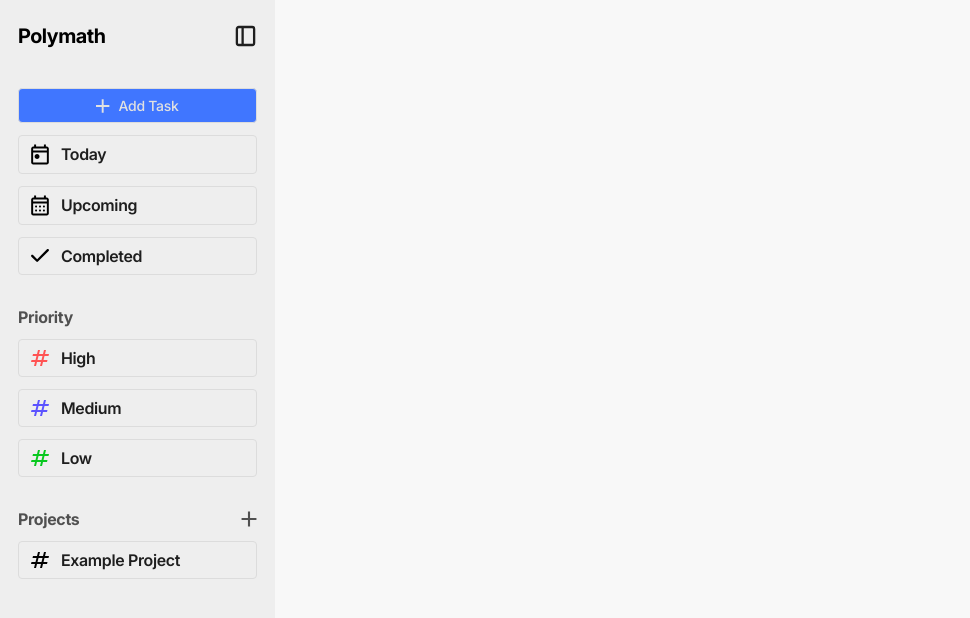
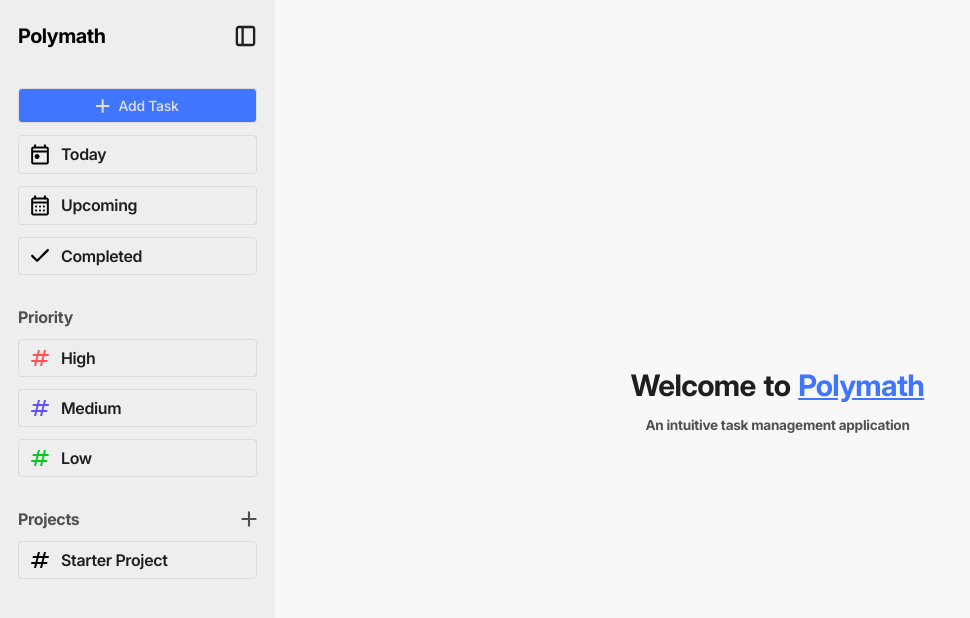
Before and after one commit to whatisaProCoder/odin-task-management-app, a website built with webpack: page src/template.html in a window 1280 px wide. Shown: the whole page, without its empty margins (0-970 px from the left). Built offline with nearby package versions, Linux system fonts and the light colour scheme; what smooth-scrollbar would draw is missing.

Commit message:
add task ui done

```diff
--- a/src/index.js
+++ b/src/index.js
@@ -3,6 +3,8 @@ import setupScrollbars from "./js/ui/scrollbar";
 import initialiseSidebar from "./js/ui/sidebar";
 import Task from "./js/core/taskClass";
 import "./styles.css";
+import createWelcomePage from "./js/ui/welcome_page";
+import initialiseAddTaskDialogBox from "./js/ui/add_task_dialog";
 
 console.log("Application initialised!");
 
@@ -24,6 +26,10 @@ const taskManager = new TaskManager();
 //     false
 // ));
 
+initialiseAddTaskDialogBox();
+
 initialiseSidebar();
 
+createWelcomePage();
+
 setupScrollbars();
--- a/src/js/core/taskManager.js
+++ b/src/js/core/taskManager.js
@@ -130,7 +130,7 @@ export default class TaskManager {
     getDummyData() {
         return [{
             projectID: generateID(),
-            projectName: "Example Project",
+            projectName: "Starter Project",
             tasks: [
                 {
                     taskID: generateID(),
--- /dev/null
+++ b/src/js/ui/add_task_dialog.js
@@ -0,0 +1,89 @@
+import accentAlarmIcon from "../../icons/accent_alarm_icon.svg";
+import notesIcon from "../../icons/notes_icon.svg";
+import priorityIcon from "../../icons/priority_icon.svg";
+import menuCloseIcon from "../../icons/menu_close_icon.svg";
+import TaskManager from "../core/taskManager";
+
+const taskManager = new TaskManager();
+
+export default function initialiseAddTaskDialogBox() {
+    const addTaskDialogBox = document.createElement("div");
+    addTaskDialogBox.innerHTML = /* html */ `
+                    <dialog class="add-task-dialog-box" closeby="any">
+                <div class="container">
+                    <div class="dialog-header">
+                        Add Task
+                        <img class="menu-close-button" src="${menuCloseIcon}" alt="Project Menu">
+                    </div>
+                    <div class="input-field-label">Project</div>
+                    <select type="text" id="select-project" class="input-field">
+                    </select>
+                    <div class="input-field-label">Title</div>
+                    <input type="text" id="title-field" class="input-field">
+                    <div class="input-field-label">Description</div>
+                    <textarea id="description-field" class="input-field"></textarea>
+                    <div class="icon-label-container">
+                        <img src="${accentAlarmIcon}">
+                        <div class="input-field-label">Add due date and time</div>
+                    </div>
+                    <input type="datetime-local" id="due-date-field" class="input-field" style="padding-right: 0.375rem;">
+                    <div class="icon-label-container">
+                        <img src="${priorityIcon}">
+                        <div class="input-field-label">Priority</div>
+                    </div>
+                    <select type="text" id="select-priority" class="input-field">
+                        <option value="" disabled selected hidden>Select Level</option>
+                        <option value="high">High</option>
+                        <option value="medium">Medium</option>
+                        <option value="low">Low</option>
+                    </select>
+                    <div class="icon-label-container">
+                        <img src="${notesIcon}">
+                        <div class="input-field-label">Notes</div>
+                    </div>
+                    <textarea id="notes-field" class="input-field"></textarea>
+                    <div class="button-group">
+                        <div class="submit-button">Save</div>
+                    </div>
+                </div>
+            </dialog>
+    `;
+
+    document.body.append(addTaskDialogBox);
+}
+
+export function handleAddTaskDialogBox(triggerElementClass) {
+    const addTaskDialogBox = document.querySelector(".add-task-dialog-box");
+    const trigger = document.querySelector(triggerElementClass);
+
+    trigger.addEventListener("click", (event) => {
+        console.log(event.target);
+        addTaskDialogBox.showModal();
+    })
+
+    const closeButton = addTaskDialogBox.querySelector(".menu-close-button");
+    closeButton.addEventListener("click", (event) => {
+        console.log(event.target);
+        addTaskDialogBox.close();
+    })
+
+    const getProjectOptions = () => {
+        const container = document.createElement("div");
+        const projects = taskManager.getAllProjects();
+        for (const project of projects) {
+            const option = document.createElement("option");
+            option.value = project.projectID;
+            option.textContent = project.projectName;
+            container.append(option);
+        }
+        return container.innerHTML;
+    }
+
+    const selectProjectInputField = document.querySelector("#select-project");
+    selectProjectInputField.innerHTML = /* html */ `
+        <option value="" disabled selected hidden>Select Project</option>
+        ${getProjectOptions()}
+    `;
+
+    return addTaskDialogBox;
+}
--- a/src/js/ui/project_page.js
+++ b/src/js/ui/project_page.js
@@ -11,6 +11,7 @@ import greenAlarmIcon from "../../icons/green_alarm_icon.svg";
 import menuCloseIcon from "../../icons/menu_close_icon.svg";
 import { populateProjectSection } from "./sidebar";
 import createBlankPage from "./black_page";
+import { handleAddTaskDialogBox } from "../ui/add_task_dialog";
 
 const highPriorityColor = "#FF5353";
 const mediumPriorityColor = "#5C53FF";
@@ -53,24 +54,6 @@ export default function createProjectPage(projectID) {
                 </div>
             </div>
         </dialog>
-        <dialog class="add-task-dialog-box scroll-container" closeby="any">
-            <div class="container">
-                <div class="dialog-header">
-                    Add Task
-                    <img class="menu-close-button" src="${menuCloseIcon}" alt="Project Menu">
-                </div>
-                <div class="input-field-label">Project</div>
-                <select type="text" id="select-project" class="input-field">
-                </select>
-                <div class="input-field-label">Title</div>
-                <input type="text" id="title-field" class="input-field">
-                <div class="input-field-label">Description</div>
-                <textarea id="description-field" class="input-field"></textarea>
-                <div class="button-group">
-                    <div class="submit-button">Save</div>
-                </div>
-            </div>
-        </dialog>
         <div class="tasks"></div>
         <div class="add-task-item">
             <img class="blue-add-icon" src="${blueAddIcon}">
@@ -80,7 +63,8 @@ export default function createProjectPage(projectID) {
 
     handleMenuState(projectID);
     populateTasks(project.tasks);
-    handleAddTaskDialogBox(projectID);
+
+    handleAddTaskDialogBox(".add-task-item");
 
     console.log("Project Page created for ID : ", projectID);
 }
@@ -102,25 +86,31 @@ function handleMenuState(projectID) {
 
     projectMenuDialogBox.querySelector("#clear-project-tasks").addEventListener("click", (event) => {
         console.log(event.target);
+        if (confirm("Do you want to delete all tasks in this project?")) {
             taskManager.removeAllTasksInProject(projectID);
             projectMenuDialogBox.close();
             createProjectPage(projectID);
+        }
     });
 
     projectMenuDialogBox.querySelector("#delete-project").addEventListener("click", (event) => {
         console.log(event.target);
+        if (confirm("Do you want to delete this project?")) {
             taskManager.removeProject(projectID);
             projectMenuDialogBox.close();
             populateProjectSection();
             createBlankPage();
+        }
     });
 
     projectMenuDialogBox.querySelector("#clear-all-data").addEventListener("click", (event) => {
         console.log(event.target);
+        if (confirm("Do you want to factory reset?")) {
             taskManager.clearAllData();
             projectMenuDialogBox.close();
             populateProjectSection();
             createBlankPage();
+        }
     });
 
     projectMenuDialogBox.querySelector("#rename-project").addEventListener("click", (event) => {
@@ -208,37 +198,3 @@ function populateTasks(tasksArray) {
         tasksContainer.append(createTaskCard(taskObject));
     });
 }
-
-function handleAddTaskDialogBox(projectID) {
-    const addTaskDialogBox = document.querySelector(".add-task-dialog-box");
-    const addTaskItem = document.querySelector(".add-task-item");
-
-    addTaskItem.addEventListener("click", (event) => {
-        console.log(event.target);
-        addTaskDialogBox.showModal();
-    })
-
-    const closeButton = addTaskDialogBox.querySelector(".menu-close-button");
-    closeButton.addEventListener("click", (event) => {
-        console.log(event.target);
-        addTaskDialogBox.close();
-    })
-
-    const getProjectOptions = () => {
-        const container = document.createElement("div");
-        const projects = taskManager.getAllProjects();
-        for (const project of projects) {
-            const option = document.createElement("option");
-            option.value = project.projectID;
-            option.textContent = project.projectName;
-            container.append(option);
-        }
-        return container.innerHTML;
-    }
-
-    const selectProjectInputField = document.querySelector("#select-project");
-    selectProjectInputField.innerHTML = /* html */ `
-        <option value="" disabled selected hidden>Select Project</option>
-        ${getProjectOptions()}
-    `;
-}
--- a/src/js/ui/sidebar.js
+++ b/src/js/ui/sidebar.js
@@ -11,6 +11,7 @@ import blackHashtagIcon from "../../icons/black_hashtag_icon.svg";
 import TaskManager from "../core/taskManager"
 import createProjectPage from "./project_page";
 import menuCloseIcon from "../../icons/menu_close_icon.svg";
+import { handleAddTaskDialogBox } from "./add_task_dialog";
 
 const taskManager = new TaskManager();
 
@@ -80,6 +81,8 @@ export default function initialiseSidebar() {
     handleSidebarItemStates();
 
     handleProjectAddButton();
+
+    handleAddTaskDialogBox(".add-task-button");
 }
 
 function handleSidebarItemStates() {
--- /dev/null
+++ b/src/js/ui/welcome_page.js
@@ -0,0 +1,9 @@
+export default function createWelcomePage() {
+    const content = document.querySelector(".content");
+    content.innerHTML = /* html */ `
+        <div class="welcome-page">
+            <div class="text">Welcome to <span>Polymath</span></div>
+            <div class="subtext">An intuitive task management application</div>
+        </div>
+    `;
+}
--- a/src/styles.css
+++ b/src/styles.css
@@ -491,22 +491,38 @@ dialog:open::backdrop {
     height: 1.75rem;
 }
 
-.add-task-dialog-box>.container>.input-field-label {
+.input-field-label {
     font-weight: 600;
     font-size: 0.875rem;
     color: #505050;
     margin: 0.25rem 0rem;
 }
 
-.add-task-dialog-box>.container>.input-field {
+.input-field {
     padding: 0.5rem 0.875rem;
-    font-size: 1rem;
+    font-size: 0.9375rem;
     border: 1px solid #E1E1E1;
     border-radius: 0.25rem;
     outline: none;
     background-color: #EEEEEE;
     color: #1E1E1E;
     margin-bottom: 0.75rem;
+}
+
+.icon-label-container {
+    display: flex;
+    align-items: center;
+    gap: 0.375rem;
+    margin-top: 0.25rem;
+    margin-bottom: 0.25rem;
+}
+
+.icon-label-container>img {
+    height: 1.125rem;
+}
+
+.icon-label-container>div {
+    font-size: 0.75rem;
 }
 
 select {
@@ -524,6 +540,7 @@ select {
 
 textarea {
     resize: vertical;
+    font-family: "Inter";
 }
 
 .add-task-dialog-box>.container>.button-group {
@@ -549,3 +566,31 @@ textarea {
 .add-task-dialog-box>.container>.button-group>.submit-button:active {
     background-color: #2361ff;
 }
+
+.welcome-page {
+    height: 100%;
+    display: flex;
+    align-items: center;
+    justify-content: center;
+    flex-direction: column;
+    gap: 0.875rem;
+    padding: 2.5rem;
+}
+
+.welcome-page>.text {
+    font-size: 1.85rem;
+    font-weight: 700;
+    color: #1E1E1E;
+    word-spacing: 0.125rem;
+}
+
+.welcome-page>.text>span {
+    text-decoration: underline;
+    color: #4076FF;
+}
+
+.welcome-page>.subtext {
+    font-size: 0.85rem;
+    color: #505050;
+    font-weight: 700;
+}
```
Also changed, not shown: src/icons/accent_alarm_icon.svg (added), src/icons/notes_icon.svg (added), src/icons/priority_icon.svg (added). Lines whose indentation alone changed are shown as unchanged.
